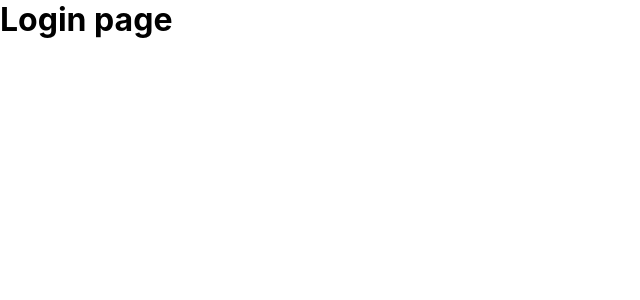
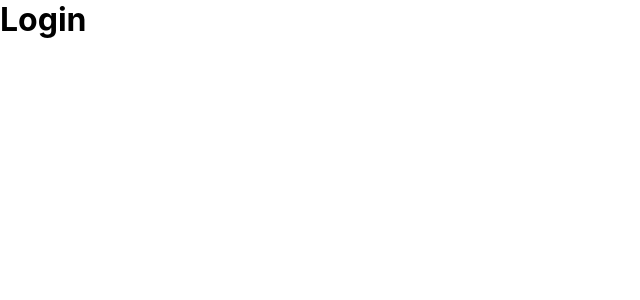
Before and after one commit to georgi9603/Code-For-Fun, a React (Create React App) app in the folder _Amazon_Clone/amazon_clone/: page /login in a window 1280 px wide. Shown: the top 300 px of the page, without its empty margins (0-640 px from the left). Built offline with nearby package versions, Linux system fonts and the light colour scheme.

Commit message:
Setuping structure

```diff
--- a/_Amazon_Clone/amazon_clone/src/App.js
+++ b/_Amazon_Clone/amazon_clone/src/App.js
@@ -1,6 +1,9 @@
 import React from 'react';
 import './App.css';
 import Header from './Header';
+import Home from './Home';
+import Checkout from './Checkout';
+import Login from './Login';
 import { BrowserRouter as Router, Switch, Route } from 'react-router-dom';
 
 function App() {
@@ -9,13 +12,15 @@ function App() {
       <div className="app">
         <Switch>
           <Route path="/checkout">
-            <h1>Checkout</h1>
+            <Header />
+            <Checkout />
           </Route>
           <Route path="/login">
-            <h1>Login page</h1>
+            <Login />
           </Route>
           <Route path="/">
             <Header />
+            <Home />
           </Route>
         </Switch>
       </div>
--- /dev/null
+++ b/_Amazon_Clone/amazon_clone/src/Checkout.js
@@ -0,0 +1,11 @@
+import React from 'react'
+
+function Checkout() {
+    return (
+        <div>
+            <h1>Checkout</h1>
+        </div>
+    )
+}
+
+export default Checkout
--- /dev/null
+++ b/_Amazon_Clone/amazon_clone/src/Home.css
@@ -0,0 +1,5 @@
+.home {
+}
+
+.home__image {
+}
--- /dev/null
+++ b/_Amazon_Clone/amazon_clone/src/Home.js
@@ -0,0 +1,16 @@
+import React from 'react'
+import './Home.css'
+
+function Home() {
+    return (
+        <div className="home">
+            <img
+                className="home__image"
+                src="https://images-na.ssl-images-amazon.com/images/G/01/AmazonExports/Fuji/2020/May/Hero/Fuji_TallHero_Beauty_v2_en_US_1x._CB429089975_.jpg"
+                alt=""
+            />
+        </div>
+    )
+}
+
+export default Home
--- /dev/null
+++ b/_Amazon_Clone/amazon_clone/src/Login.js
@@ -0,0 +1,11 @@
+import React from 'react'
+
+function Login() {
+    return (
+        <div>
+            <h1>Login</h1>
+        </div>
+    )
+}
+
+export default Login
```
